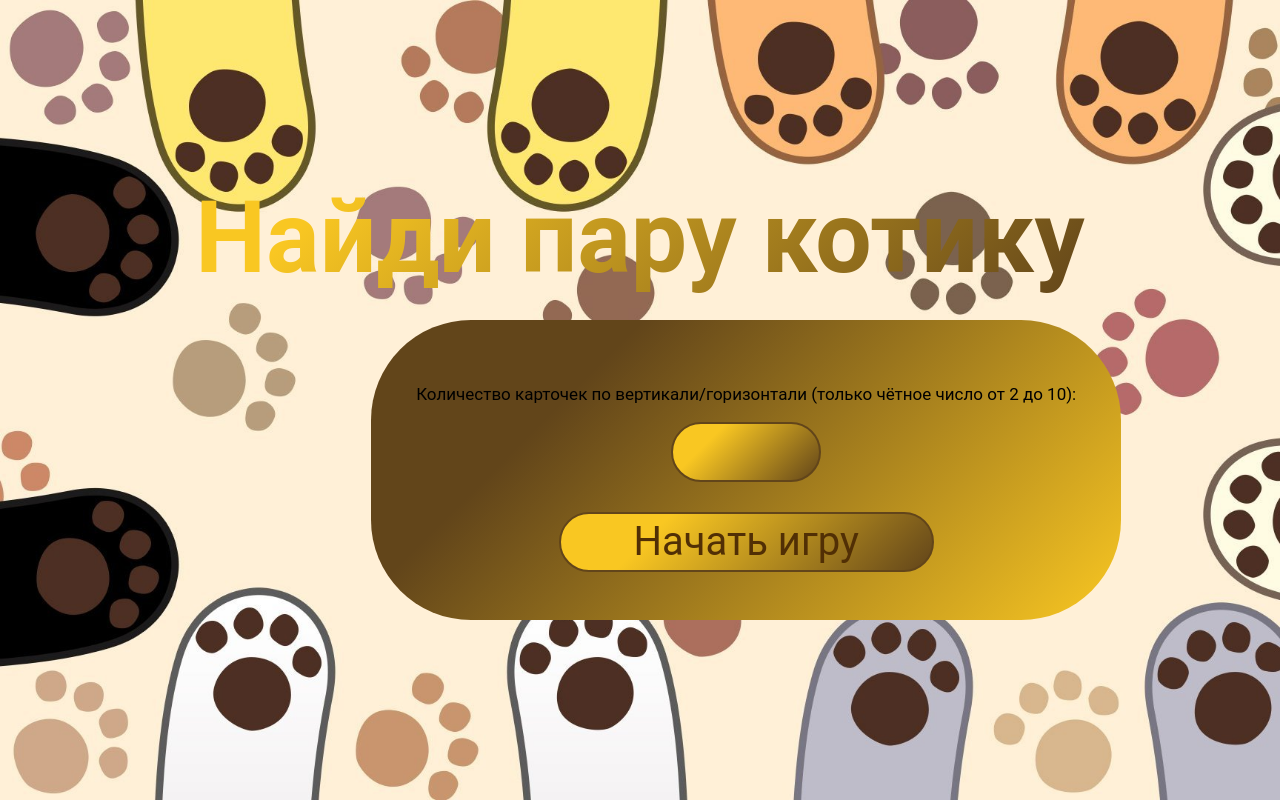
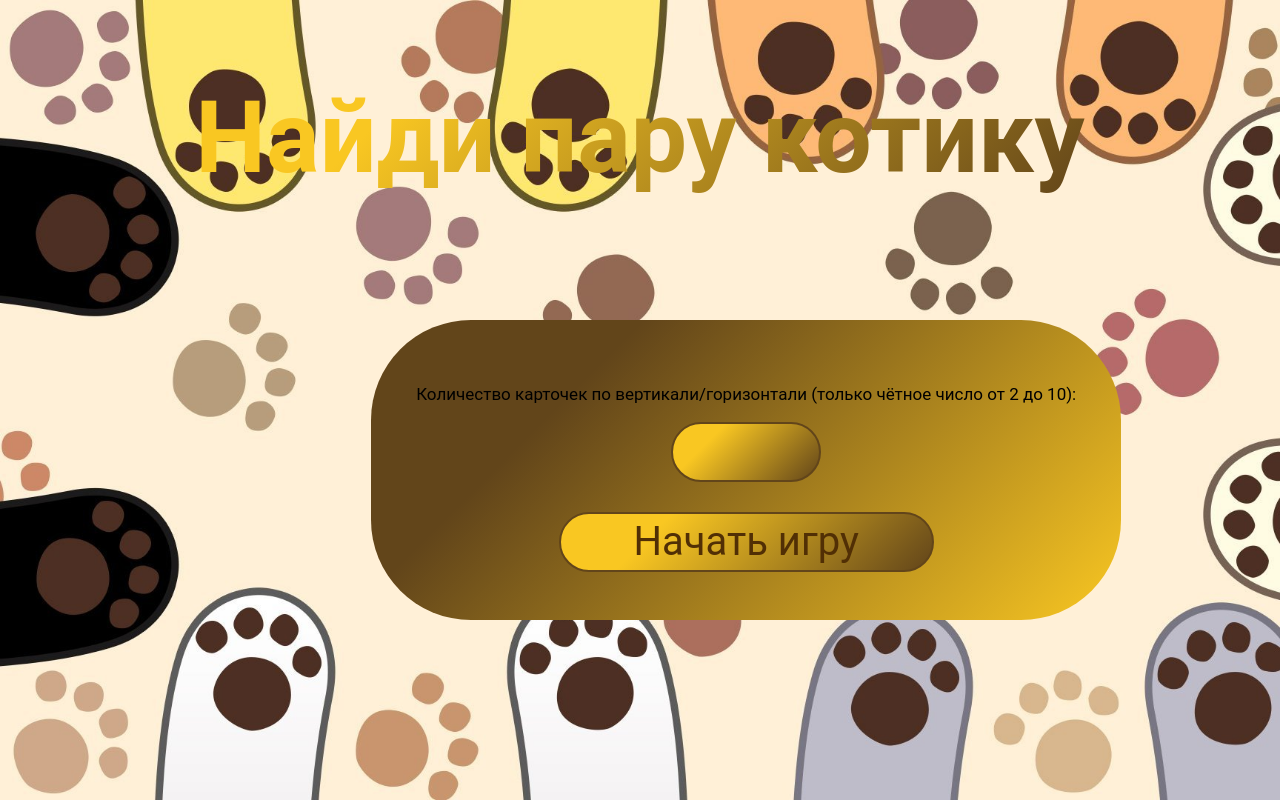
Before and after one commit to GusevaNadezhda/Pair-game, a website: page index.html in a window 1280 px wide. Drawn offline with Linux system fonts and the light colour scheme.

Commit message:
correct style

```diff
--- a/style.css
+++ b/style.css
@@ -36,7 +36,7 @@ body {
 
 .title{
   margin: 0 auto;
-  padding-top: 150px;
+  padding-top: 50px;
   width: max-content;
   font-size: 100px;
   text-align: center;
@@ -47,7 +47,6 @@ body {
   /* делаем заголовок прозрачным, чтобы был виден цветной фон */
   color: transparent;
 }
-/* linear-gradient(315deg, #f9c722 0%, #62451a 74%); */
 .form{
   position: absolute;
   top: 40%;
```
